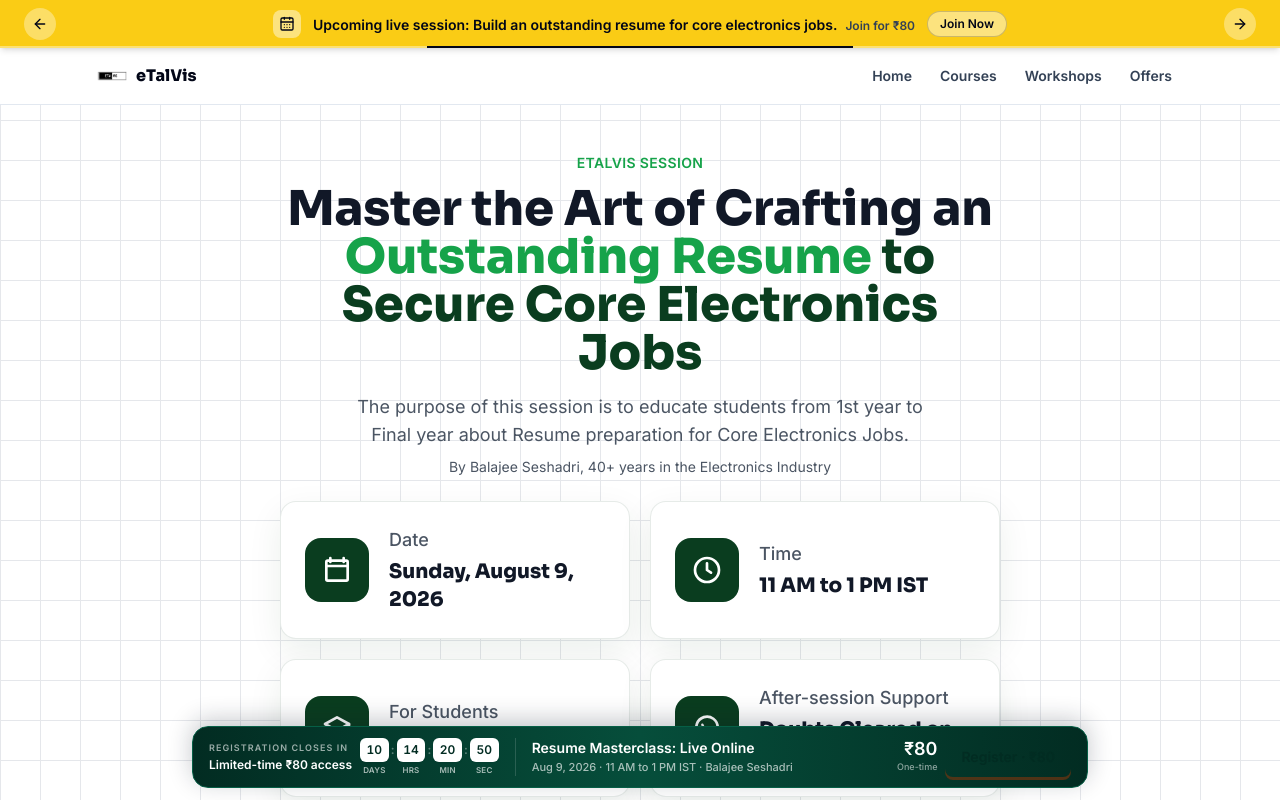
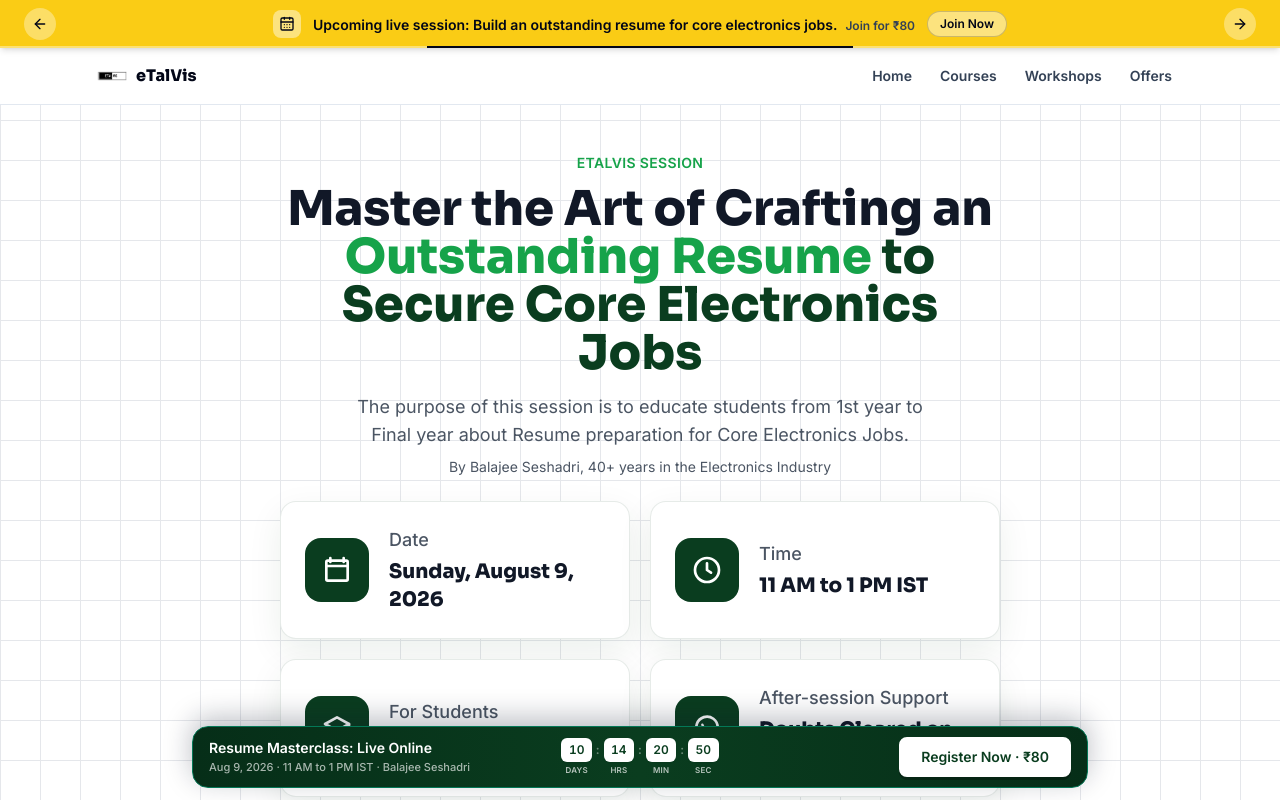
Before and after one commit to raghavkanva/nextjs-boilerplate, a Next.js app: page /resume-session in a window 1280 px wide. Shown: the top 800 px of the page. Built offline with nearby package versions, Linux system fonts and the light colour scheme.

Commit message:
Update ResumeSessionStickyFooter.tsx

```diff
--- a/components/ResumeSessionStickyFooter.tsx
+++ b/components/ResumeSessionStickyFooter.tsx
@@ -9,8 +9,16 @@ const CHECKOUT_URL =
 const DEADLINE_ISO = "2026-08-08T23:59:59+05:30";
 const PRICE = 80;
 
+type CountdownState = {
+  days: number;
+  hours: number;
+  minutes: number;
+  seconds: number;
+  expired: boolean;
+};
+
 function useCountdown(targetISO: string) {
-  const [state, setState] = useState({
+  const [state, setState] = useState<CountdownState>({
     days: 0,
     hours: 0,
     minutes: 0,
@@ -30,6 +38,7 @@ function useCountdown(targetISO: string) {
           seconds: 0,
           expired: true,
         });
+
         return;
       }
 
@@ -61,11 +70,11 @@ function CountdownDigit({
 }) {
   return (
     <div className="flex flex-col items-center">
-      <span className="min-w-[1.55rem] rounded-md bg-white px-1 py-1 text-center text-[11px] font-black leading-none tabular-nums text-emerald-950 shadow-sm sm:min-w-[1.8rem] sm:text-xs">
+      <span className="min-w-[1.6rem] rounded-md bg-white px-1 py-1 text-center text-[11px] font-black leading-none tabular-nums text-[#0A3D1F] shadow-sm sm:min-w-[1.9rem] sm:text-xs">
         {String(value).padStart(2, "0")}
       </span>
 
-      <span className="mt-0.5 text-[7px] font-bold uppercase tracking-wide text-white/65 sm:text-[8px]">
+      <span className="mt-0.5 text-[7px] font-bold uppercase tracking-wide text-white/70 sm:text-[8px]">
         {label}
       </span>
     </div>
@@ -78,53 +87,32 @@ export default function ResumeSessionStickyFooter() {
 
   if (expired) return null;
 
+  const handleRegisterClick = () => {
+    track("resume_sticky_register_click", {
+      price: PRICE,
+      currency: "INR",
+      page: "resume-session",
+    });
+
+    metaEvent("InitiateCheckout", {
+      content_name: "Resume Session",
+      value: PRICE,
+      currency: "INR",
+    });
+  };
+
   return (
     <>
-      {/* Prevents page content from hiding behind the sticky footer */}
-      <div aria-hidden="true" className="h-[62px] sm:h-[74px]" />
+      {/* Prevents content from hiding behind the fixed footer */}
+      <div aria-hidden="true" className="h-[64px] sm:h-[76px]" />
 
       <aside
         aria-label="Resume session registration deadline"
         className="fixed inset-x-0 bottom-0 z-[90] px-2 pb-2 sm:px-4 sm:pb-3"
       >
-        <div className="mx-auto flex w-full max-w-4xl items-center gap-2 rounded-xl border border-emerald-800 bg-gradient-to-r from-emerald-950 via-emerald-900 to-emerald-950 px-2.5 py-2 text-white shadow-[0_-6px_24px_rgba(15,23,42,0.24)] sm:gap-4 sm:rounded-2xl sm:px-4 sm:py-2.5">
-          {/* Countdown */}
-          <div className="flex min-w-0 flex-1 items-center gap-2 sm:flex-none sm:border-r sm:border-white/15 sm:pr-4">
-            <div className="hidden shrink-0 sm:block">
-              <p className="text-[9px] font-bold uppercase tracking-[0.12em] text-white/60">
-                Registration closes in
-              </p>
-
-              <p className="mt-0.5 text-xs font-extrabold text-amber-300">
-                Limited-time ₹80 access
-              </p>
-            </div>
-
-            <div className="flex shrink-0 items-start gap-0.5">
-              <CountdownDigit value={days} label="Days" />
-
-              <span className="mt-1 text-xs font-black text-white/35">
-                :
-              </span>
-
-              <CountdownDigit value={hours} label="Hrs" />
-
-              <span className="mt-1 text-xs font-black text-white/35">
-                :
-              </span>
-
-              <CountdownDigit value={minutes} label="Min" />
-
-              <span className="mt-1 text-xs font-black text-white/35">
-                :
-              </span>
-
-              <CountdownDigit value={seconds} label="Sec" />
-            </div>
-          </div>
-
-          {/* Hidden entirely on mobile */}
-          <div className="hidden min-w-0 flex-1 sm:block">
+        <div className="mx-auto grid w-full max-w-4xl grid-cols-[1fr_auto] items-center gap-2 rounded-xl border border-emerald-700 bg-gradient-to-r from-[#062E18] via-[#0A3D1F] to-[#062E18] px-2.5 py-2 text-white shadow-[0_-8px_28px_rgba(15,23,42,0.28)] sm:grid-cols-[1fr_auto_1fr] sm:gap-4 sm:rounded-2xl sm:px-4 sm:py-2.5">
+          {/* Desktop-only session information */}
+          <div className="hidden min-w-0 sm:block">
             <p className="truncate text-sm font-extrabold leading-tight text-white">
               Resume Masterclass: Live Online
             </p>
@@ -134,36 +122,39 @@ export default function ResumeSessionStickyFooter() {
             </p>
           </div>
 
-          {/* Price and registration */}
-          <div className="flex shrink-0 items-center gap-2">
-            <div className="hidden text-right md:block">
-              <p className="text-lg font-black leading-none text-amber-300">
-                ₹{PRICE}
-              </p>
+          {/* Countdown centered */}
+          <div className="flex min-w-0 items-center justify-center">
+            <div className="flex items-start justify-center gap-0.5 sm:gap-1">
+              <CountdownDigit value={days} label="Days" />
 
-              <p className="mt-0.5 text-[9px] font-medium text-white/55">
-                One-time
-              </p>
+              <span className="mt-1 text-xs font-black text-white/40">
+                :
+              </span>
+
+              <CountdownDigit value={hours} label="Hrs" />
+
+              <span className="mt-1 text-xs font-black text-white/40">
+                :
+              </span>
+
+              <CountdownDigit value={minutes} label="Min" />
+
+              <span className="mt-1 text-xs font-black text-white/40">
+                :
+              </span>
+
+              <CountdownDigit value={seconds} label="Sec" />
             </div>
+          </div>
 
+          {/* Register button */}
+          <div className="flex shrink-0 items-center justify-end">
             <a
               href={CHECKOUT_URL}
-              onClick={() => {
-                track("resume_sticky_register_click", {
-                  price: PRICE,
-                  currency: "INR",
-                  page: "resume-session",
-                });
-
-                metaEvent("InitiateCheckout", {
-                  content_name: "Resume Session",
-                  value: PRICE,
-                  currency: "INR",
-                });
-              }}
-              className="inline-flex min-h-9 items-center justify-center whitespace-nowrap rounded-lg bg-amber-300 px-3 text-xs font-black text-emerald-950 shadow-[0_3px_0_rgba(120,53,15,0.65)] transition hover:-translate-y-0.5 hover:bg-amber-200 hover:shadow-[0_4px_0_rgba(120,53,15,0.65)] active:translate-y-0 active:shadow-none sm:min-h-10 sm:px-4 sm:text-sm"
+              onClick={handleRegisterClick}
+              className="inline-flex min-h-9 shrink-0 items-center justify-center whitespace-nowrap rounded-lg border-2 border-white bg-white px-3 text-xs font-black text-[#0A3D1F] shadow-[0_3px_0_rgba(0,0,0,0.28)] transition hover:-translate-y-0.5 hover:bg-slate-100 hover:text-[#062E18] active:translate-y-0 active:shadow-none sm:min-h-10 sm:px-5 sm:text-sm"
             >
-              Register · ₹{PRICE}
+              Register Now · ₹{PRICE}
             </a>
           </div>
         </div>
```
